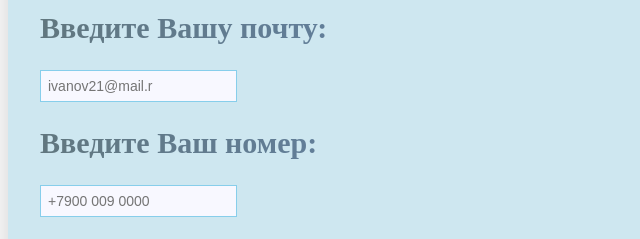
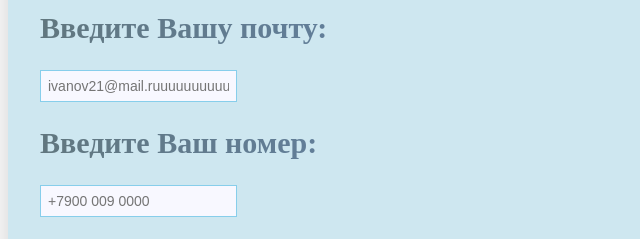
Before and after one commit to mironovak/-----------, a plain HTML site: page contacts.html in a window 1280 px wide. Shown: the part 367-606 px from the top of the page, 0-640 px from the left. Drawn offline with Linux system fonts and the light colour scheme.

Commit message:
jjjjjjjjjjjjjjjjjjjjjjjjjjjjjjjjj

```diff
--- a/contacts.html
+++ b/contacts.html
@@ -42,7 +42,7 @@
                         </div>
                         <div class="form-field input-right">
                             <h2>Введите Вашу почту:</h2>
-                            <input type="email"  placeholder="ivanov21@mail.r">
+                            <input type="email"  placeholder="ivanov21@mail.ruuuuuuuuuuuu">
                         </div>
                         <div class="form-field input-right">
                             <h2>Введите Ваш номер:</h2>
```
